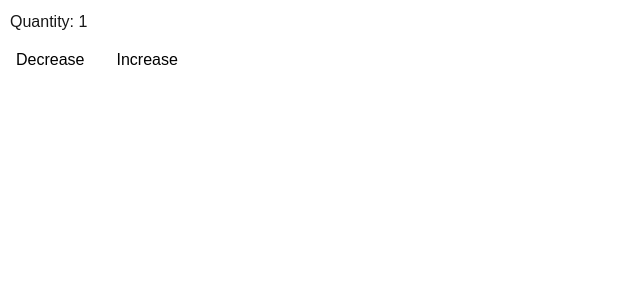
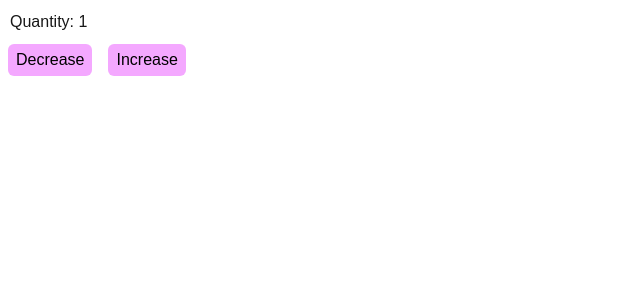
Before and after one commit to Bucket-monkey567/cprg306-assignments, a Next.js app: page /week-4 in a window 1280 px wide. Shown: the top 300 px of the page, without its empty margins (0-640 px from the left). Built offline with nearby package versions, Linux system fonts and the light colour scheme.

Commit message:
button PINK

```diff
--- a/app/week-4/new-item.js
+++ b/app/week-4/new-item.js
@@ -19,8 +19,8 @@ export default function NewItem(){
     return(
         <section>
             <h1 className="m-2.5">Quantity: {quantity}</h1>
-            <button className="bg-white text-black mx-2 px-2 py-1 rounded-md" onClick={decrement}>Decrease</button>
-            <button className="bg-white text-black mx-2 px-2 py-1 rounded-md" onClick={increment}>Increase</button>
+            <button className="bg-fuchsia-300 text-black mx-2 px-2 py-1 rounded-md" onClick={decrement}>Decrease</button>
+            <button className="bg-fuchsia-300 text-black mx-2 px-2 py-1 rounded-md" onClick={increment}>Increase</button>
         </section>
     )
 }
```
